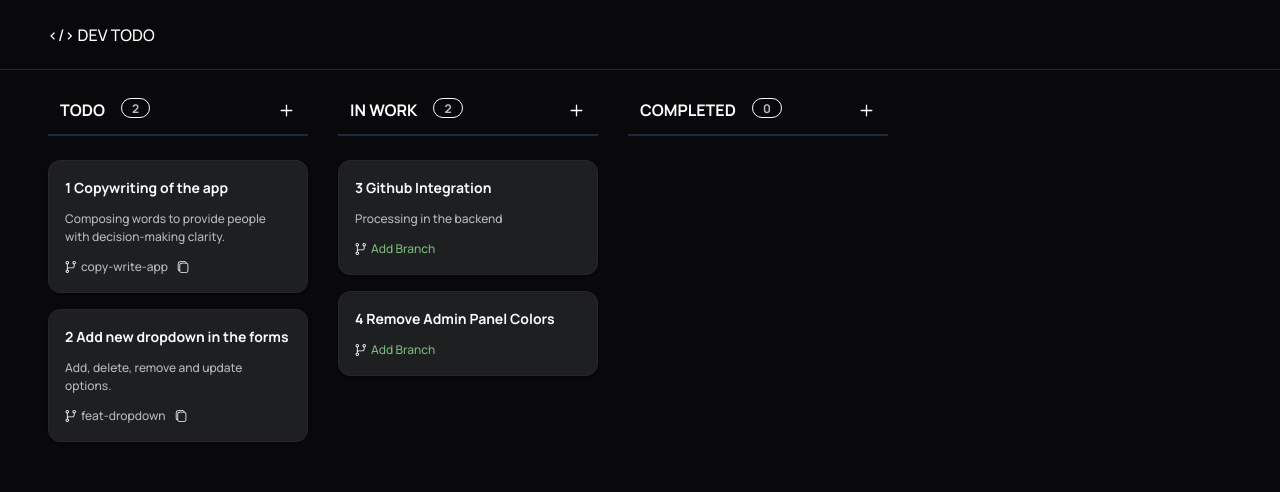
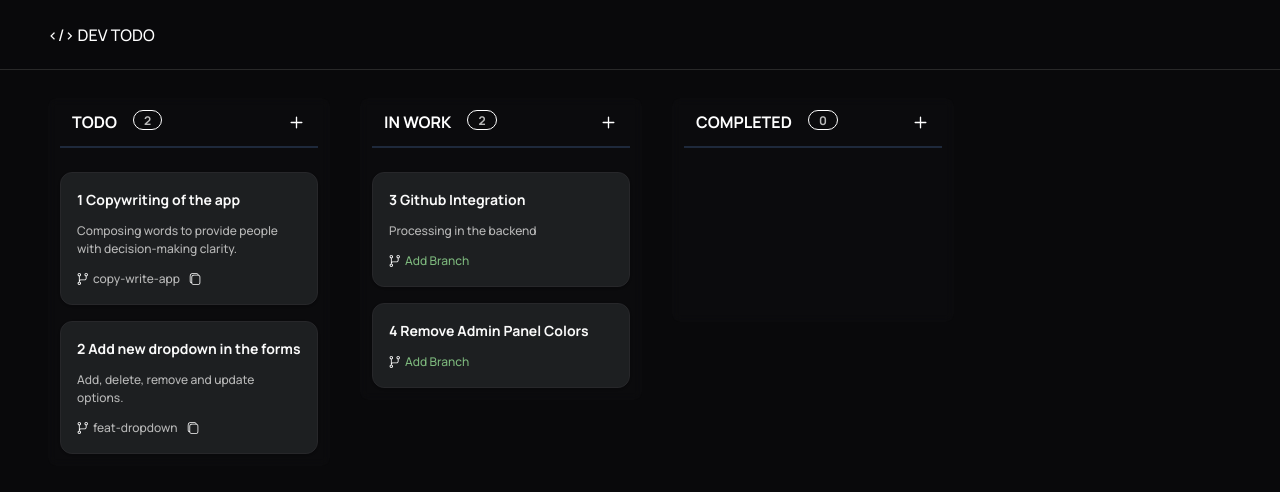
Before and after one commit to rishabhchand007/dev-todo-webapp, a Next.js app: page / in a window 1280 px wide. Shown: the top 492 px of the page. Built offline with nearby package versions, Linux system fonts and the light colour scheme.

Commit message:
few cleanups

```diff
--- a/src/app/components/BoardColumn.tsx
+++ b/src/app/components/BoardColumn.tsx
@@ -35,8 +35,9 @@ const BoardColumn = ({ column, tasks }: BoardColumnProps) => {
       style={{
         transition,
         transform: CSS.Translate.toString(transform),
+        opacity: isDragging ? 0.5 : undefined,
       }}
-      className="w-[260px]"
+      className="w-[282px] backdrop-blur-sm p-3 rounded-lg bg-white/[.01] min-h-56 max-h-[calc(100dvh-9rem)] h-full  "
       {...listeners}
     >
       <div className="flex border-b-2 border-[#1E293B] pb-3 px-3 mb-6 justify-between items-center">
--- a/src/app/views/Board.tsx
+++ b/src/app/views/Board.tsx
@@ -4,19 +4,17 @@ import {
   defaultDropAnimationSideEffects,
   DndContext,
   DragEndEvent,
-  DragMoveEvent,
   DragOverEvent,
   DragOverlay,
   DragStartEvent,
   DropAnimation,
   KeyboardSensor,
-  PointerSensor,
   UniqueIdentifier,
   useSensor,
   useSensors,
 } from "@dnd-kit/core";
 import { useMemo, useState } from "react";
-import BoardColumn, { Column } from "../components/BoardColumn";
+import BoardColumn from "../components/BoardColumn";
 import {
   arrayMove,
   SortableContext,
@@ -27,51 +25,6 @@ import { TouchSensor, MouseSensor } from "../utilities/dndSensors";
 import { BoardState } from "@/common/types";
 import TaskCard from "../components/TaskCard";
 import { createPortal } from "react-dom";
-const arr = [
-  {
-    id: "container-1",
-    title: "TODO",
-    itemList: [
-      {
-        id: "item-1",
-        title: "Copywriting of the app",
-        description:
-          "Composing words to provide people with decision-making clarity when interacting with a product.",
-        branchName: "copy-write-app",
-      },
-      {
-        id: "item2",
-        title: "Add new dropdown in the froms",
-        description: "add, delete, remove and update options",
-        branchName: "feat-dropdown",
-      },
-      {
-        id: "item3",
-        title: "Remove Admin Panel Colors",
-        description: "",
-      },
-    ],
-    itemCount: 3,
-  },
-  {
-    id: "container-2",
-    title: "IN WORK",
-    itemList: [
-      {
-        id: "item5",
-        title: "Github Integration",
-        description: "processing in the backend",
-      },
-      {
-        id: "item6",
-        title: "asdasdasd",
-        description: "",
-      },
-    ],
-    itemCount: 3,
-  },
-  { id: "container-3", title: "COMPLETED", itemList: [], itemCount: 0 },
-];
 
 const initialDataLoad: BoardState = {
   columns: {
@@ -145,12 +98,11 @@ const Board = () => {
   const [activeId, setActiveId] = useState<UniqueIdentifier | null>(null);
   const [boardState, setBoardState] = useState<BoardState>(initialDataLoad);
 
-  const columnsIds = useMemo(
+  const memorizedColumnIds = useMemo(
     () => Object.keys(boardState?.columns),
     [boardState?.columns]
   );
 
-  // Dnd Handlers
   const sensors = useSensors(
     useSensor(MouseSensor),
     useSensor(TouchSensor),
@@ -168,7 +120,7 @@ const Board = () => {
         onDragStart={handleDragStart}
         onDragOver={handleDragOver}
       >
-        <SortableContext items={columnsIds}>
+        <SortableContext items={memorizedColumnIds}>
           {Object.values(boardState?.columns)?.map((column) => (
             <BoardColumn
               key={column.id}
@@ -205,6 +157,7 @@ const Board = () => {
   function handleDragStart(event: DragStartEvent) {
     const { active } = event;
     const { id } = active;
+    console.log(active, "active");
     setActiveId(id);
   }
 
@@ -241,15 +194,17 @@ const Board = () => {
 
             if (!overTask || !overColumn) return board; // Safety check
 
-            const activeIndex = activeColumn.taskIds.indexOf(activeId);
-            const overIndex = overColumn.taskIds.indexOf(overId);
+            const activeIndex = activeColumn.taskIds.indexOf(
+              activeId as string
+            );
+            const overIndex = overColumn.taskIds.indexOf(overId as string);
 
             // Moving between different columns
             if (activeTask.columnId !== overTask.columnId) {
               activeColumn.taskIds = activeColumn.taskIds.filter(
                 (id) => id !== activeId
               );
-              overColumn.taskIds.splice(overIndex, 0, activeId); // Insert at correct position
+              overColumn.taskIds.splice(overIndex, 0, activeId as string); // Insert at correct position
 
               activeTask.columnId = overTask.columnId; // Update task's columnId
             } else {
@@ -271,10 +226,10 @@ const Board = () => {
               (id) => id !== activeId
             );
             // Add to new column at the end
-            overColumn.taskIds.push(activeId);
+            overColumn.taskIds.push(activeId as string);
 
             // Update task's columnId
-            activeTask.columnId = overId;
+            activeTask.columnId = overId as string;
           }
 
           return newBoard;
```
